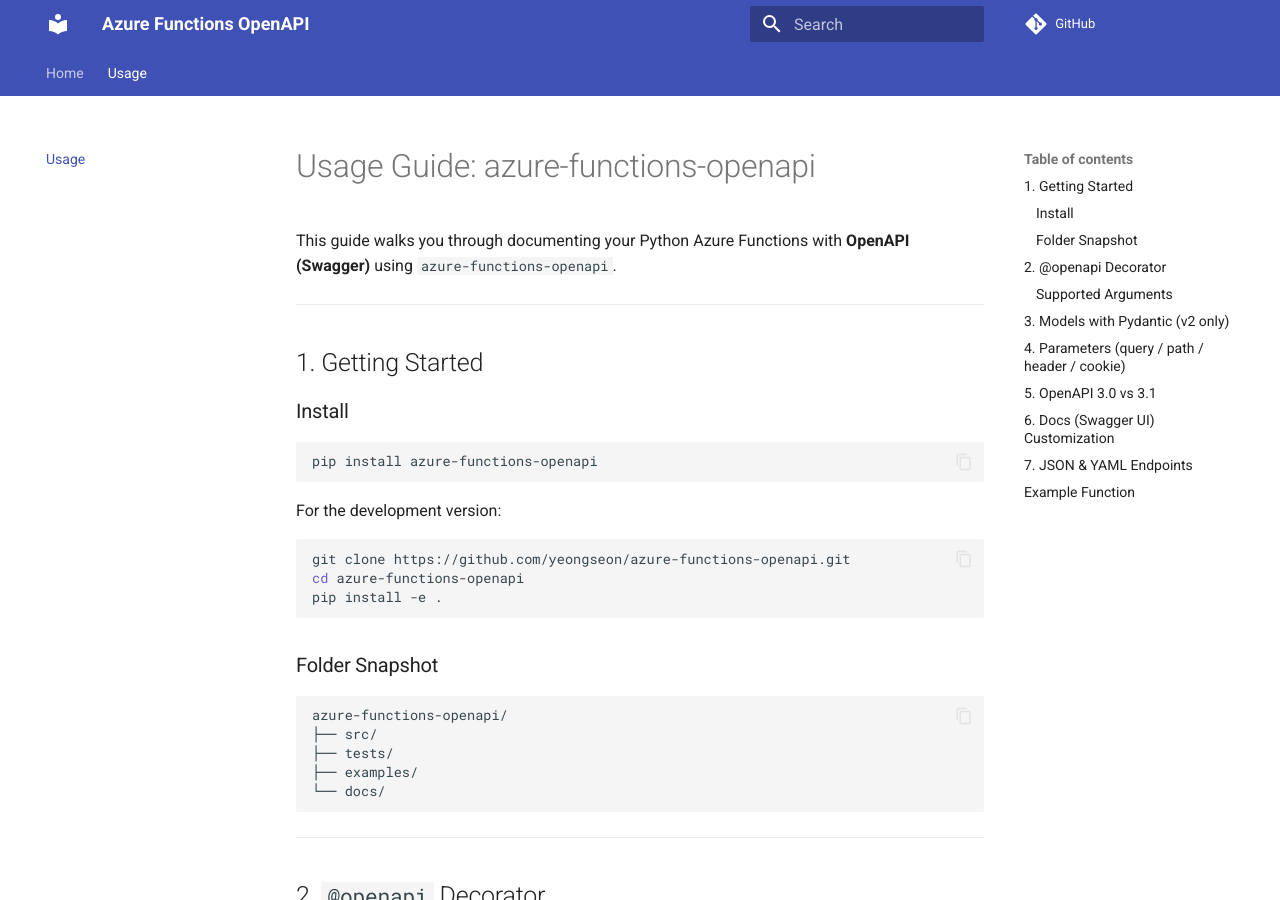
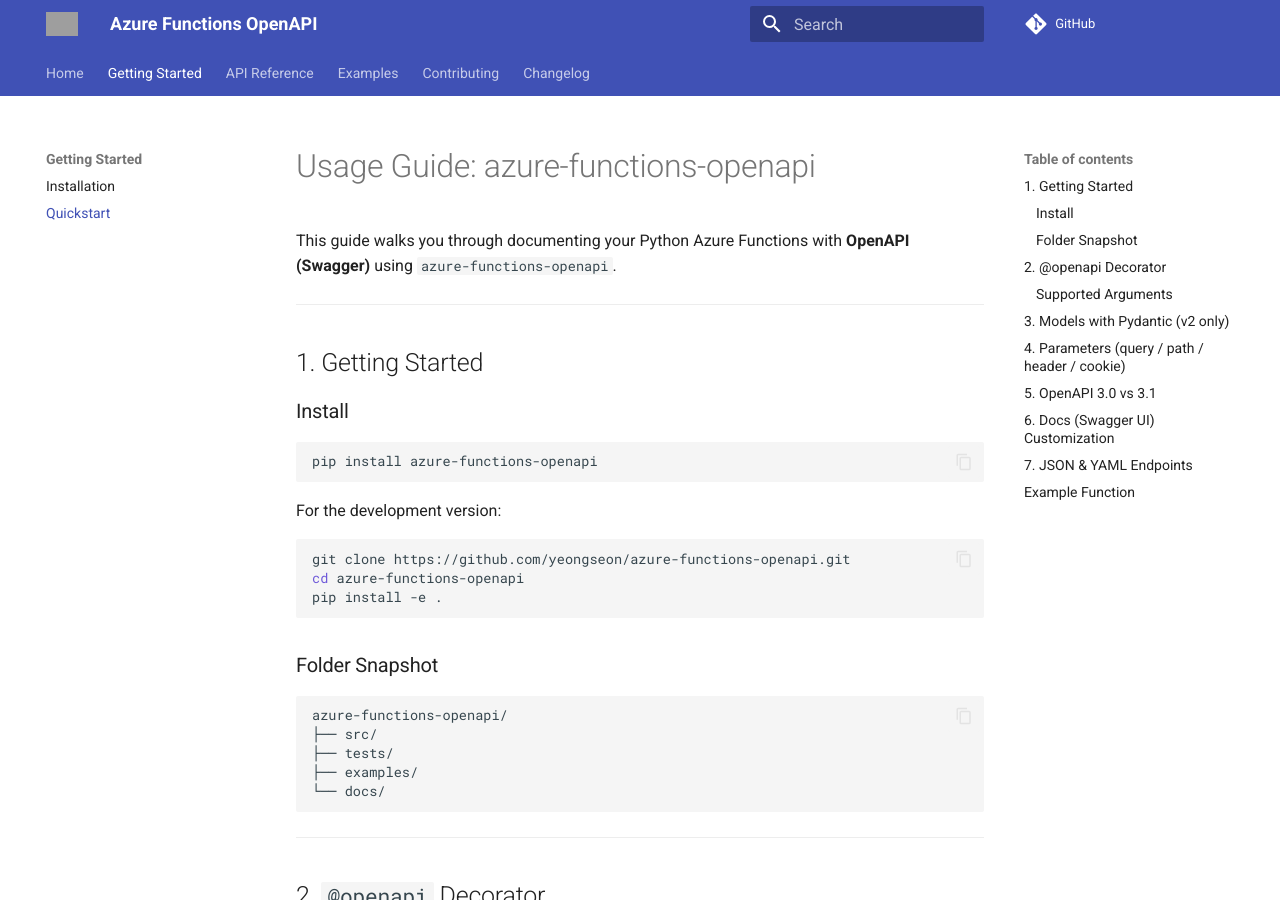
Before and after one commit to yeongseon/azure-functions-openapi, an MkDocs documentation site: the page built from docs/usage.md, in a window 1280 px wide and 900 px high. Built offline with MkDocs 1.6.1 and Material for MkDocs 9.7.7, drawn with Linux system fonts in a browser that asks for light colours; comment, search, counter and statistics services are not loaded; grey boxes are pictures that could not be loaded.

Commit message:
docs: restructure mkdocs.yml with full nav and example sections

```diff
--- a/mkdocs.yml
+++ b/mkdocs.yml
@@ -2,21 +2,34 @@
 site_description: OpenAPI (Swagger) integration for Python-based Azure Functions
 site_author: Yeongseon Choe
 repo_url: https://github.com/yeongseon/azure-functions-openapi
+edit_uri: edit/main/docs/
+
 theme:
   name: material
+  logo: images/logo.png         # optional
+  favicon: images/favicon.ico   # optional
   features:
     - navigation.tabs
     - content.code.copy
 
 nav:
   - Home: index.md
-  - Usage: usage.md
+  - Getting Started:
+      - Installation: installation.md
+      - Quickstart: usage.md
+  - API Reference: api.md
+  - Examples:
+      - Hello OpenAPI: examples/hello_openapi.md
+      - Todo API: examples/todo_api.md
+  - Contributing: contributing.md
+  - Changelog: changelog.md
 
 markdown_extensions:
   - admonition
   - codehilite
   - toc:
       permalink: true
+      toc_depth: 3
   - tables
   - pymdownx.superfences
   - pymdownx.highlight
@@ -27,3 +40,10 @@
 
 plugins:
   - search
+
+extra:
+  social:
+    - icon: fontawesome/brands/github
+      link: https://github.com/yeongseon/azure-functions-openapi
+  copyright: |
+    © 2025 Yeongseon Choe – MIT Licensed
```
